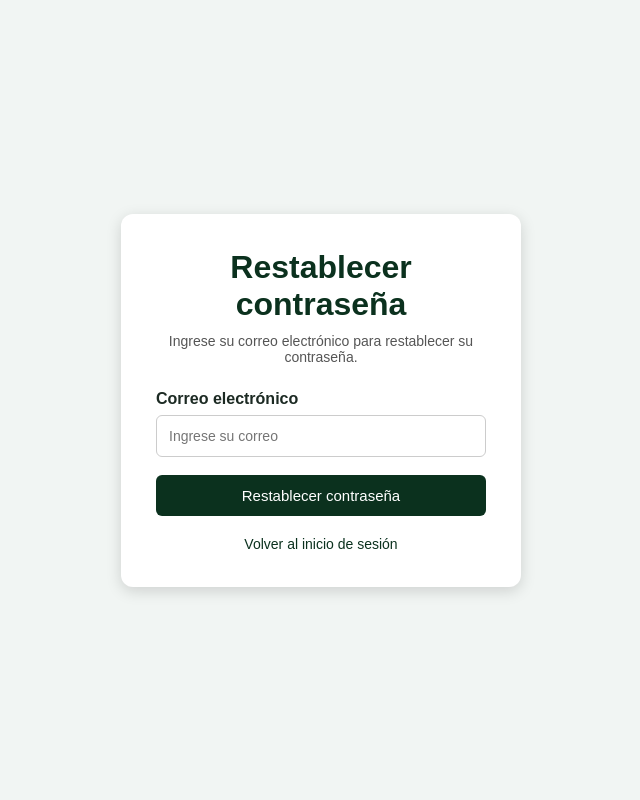
After one commit to contrerasenzo01-png/AGROQUIMICA, a Django app: page /restablecer-contrasena/ in a window 1280 px wide. The commit adds this page. Shown: the whole page, without its empty margins (319-959 px from the left). Run offline with Django 5.2, Linux system fonts and the light colour scheme.

Commit message:
Poder restablecer contraseña en loging

```diff
--- a/agroquimica_del_valle/urls.py
+++ b/agroquimica_del_valle/urls.py
@@ -5,6 +5,7 @@ urlpatterns = [
     # Login
     path('', views.login_view, name='login'),
     path('login/', views.login_view, name='login'),
+    path('restablecer-contrasena/', views.restablecer_contrasena_login, name='restablecer_contrasena_login'),
 
     # Panel principal
     path('panel-principal/', views.panel_principal, name='panel_principal'),
--- a/inventario/templates/inventario/login.html
+++ b/inventario/templates/inventario/login.html
@@ -91,6 +91,12 @@
                     Ingresar al sistema
                 </button>
 
+                <div class="forgot-password">
+                    <a href="{% url 'restablecer_contrasena_login' %}">
+                        ¿Olvidaste tu contraseña?
+                    </a>
+                </div>
+
 
                 <!-- TEXTO INFORMATIVO -->
                 <div class="footer-text">
--- /dev/null
+++ b/inventario/templates/inventario/restablecer_contrasena_login.html
@@ -0,0 +1,161 @@
+{% load static %}
+
+<!DOCTYPE html>
+<html lang="es">
+<head>
+    <meta charset="UTF-8">
+    <meta name="viewport" content="width=device-width, initial-scale=1.0">
+
+    <title>Restablecer contraseña</title>
+
+    <style>
+        * {
+            box-sizing: border-box;
+            margin: 0;
+            padding: 0;
+            font-family: Arial, sans-serif;
+        }
+
+        body {
+            min-height: 100vh;
+            display: flex;
+            justify-content: center;
+            align-items: center;
+            background-color: #f1f5f3;
+            color: #1c2a23;
+        }
+
+        .contenedor {
+            width: 400px;
+            background-color: white;
+            padding: 35px;
+            border-radius: 12px;
+            box-shadow: 0 4px 15px rgba(0, 0, 0, 0.15);
+        }
+
+        h1 {
+            text-align: center;
+            margin-bottom: 10px;
+            color: #0b311e;
+        }
+
+        .descripcion {
+            text-align: center;
+            margin-bottom: 25px;
+            color: #555;
+            font-size: 14px;
+        }
+
+        label {
+            display: block;
+            margin-bottom: 7px;
+            font-weight: bold;
+        }
+
+        input[type="email"] {
+            width: 100%;
+            padding: 12px;
+            border: 1px solid #ccc;
+            border-radius: 6px;
+            margin-bottom: 18px;
+            font-size: 14px;
+        }
+
+        button {
+            width: 100%;
+            padding: 12px;
+            border: none;
+            border-radius: 6px;
+            background-color: #0b311e;
+            color: white;
+            font-size: 15px;
+            cursor: pointer;
+        }
+
+        button:hover {
+            background-color: #164d31;
+        }
+
+        .mensaje {
+            margin-bottom: 15px;
+            padding: 10px;
+            border-radius: 6px;
+            background-color: #dff0d8;
+            color: #286528;
+            font-size: 14px;
+            text-align: center;
+        }
+
+        .error {
+            margin-bottom: 15px;
+            padding: 10px;
+            border-radius: 6px;
+            background-color: #f8d7da;
+            color: #842029;
+            font-size: 14px;
+            text-align: center;
+        }
+
+        .volver {
+            display: block;
+            margin-top: 20px;
+            text-align: center;
+            color: #0b311e;
+            text-decoration: none;
+            font-size: 14px;
+        }
+
+        .volver:hover {
+            text-decoration: underline;
+        }
+    </style>
+</head>
+
+<body>
+
+    <div class="contenedor">
+
+        <h1>Restablecer contraseña</h1>
+
+        <p class="descripcion">
+            Ingrese su correo electrónico para restablecer su contraseña.
+        </p>
+
+        {% if mensaje %}
+            <div class="mensaje">
+                {{ mensaje }}
+            </div>
+        {% endif %}
+
+        {% if error %}
+            <div class="error">
+                {{ error }}
+            </div>
+        {% endif %}
+
+        <form method="POST">
+            {% csrf_token %}
+
+            <label for="email">Correo electrónico</label>
+
+            <input
+                type="email"
+                id="email"
+                name="email"
+                placeholder="Ingrese su correo"
+                required
+            >
+
+            <button type="submit">
+                Restablecer contraseña
+            </button>
+        </form>
+
+        <a href="{% url 'login' %}" class="volver">
+            Volver al inicio de sesión
+        </a>
+
+    </div>
+
+</body>
+</html>
--- a/inventario/views.py
+++ b/inventario/views.py
@@ -157,7 +157,61 @@ def login_view(request):
 
     )
 
-
+# ============================================================
+# RESTABLECER CONTRASEÑA DESDE EL LOGIN
+# ============================================================
+def restablecer_contrasena_login(request):
+
+    mensaje = None
+    error = None
+
+    if request.method == 'POST':
+
+        email = request.POST.get(
+            'email',
+            ''
+        ).strip()
+
+        if not email:
+            error = 'Debe ingresar su correo electrónico.'
+
+        else:
+            try:
+                usuario = Usuarios.objects.get(
+                    Email_usuario=email,
+                    Estado_usuario=True
+                )
+
+                # Generar una contraseña temporal
+                contrasena_temporal = 'Nueva2026'
+
+                usuario.Contrasena = make_password(
+                    contrasena_temporal
+                )
+
+                usuario.Cambiar_contrasena = True
+
+                usuario.save()
+
+                mensaje = (
+                    'Se generó una contraseña temporal. '
+                    'Al iniciar sesión deberá cambiarla.'
+                )
+
+            except Usuarios.DoesNotExist:
+
+                error = (
+                    'No existe un usuario activo con ese correo electrónico.'
+                )
+
+    return render(
+        request,
+        'inventario/restablecer_contrasena_login.html',
+        {
+            'mensaje': mensaje,
+            'error': error
+        }
+    )
 
 # ============================================================
 # CAMBIAR CONTRASEÑA
```
